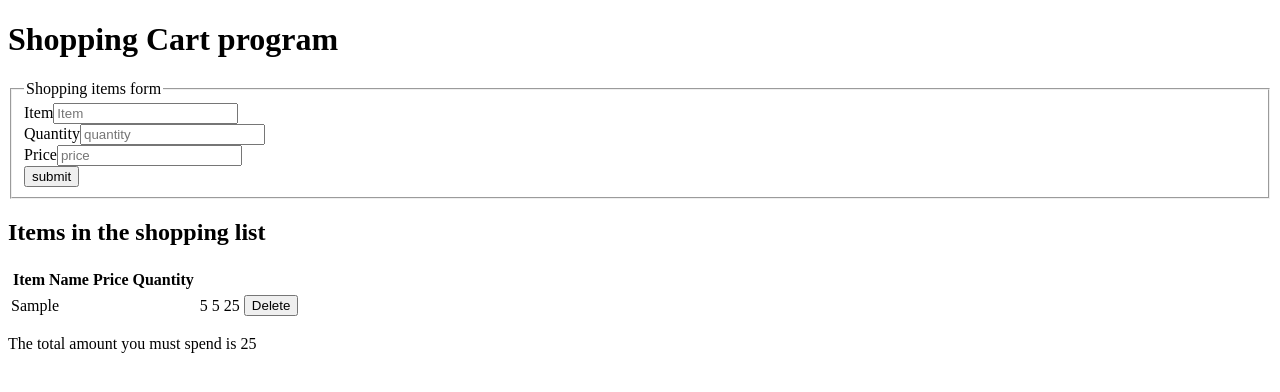
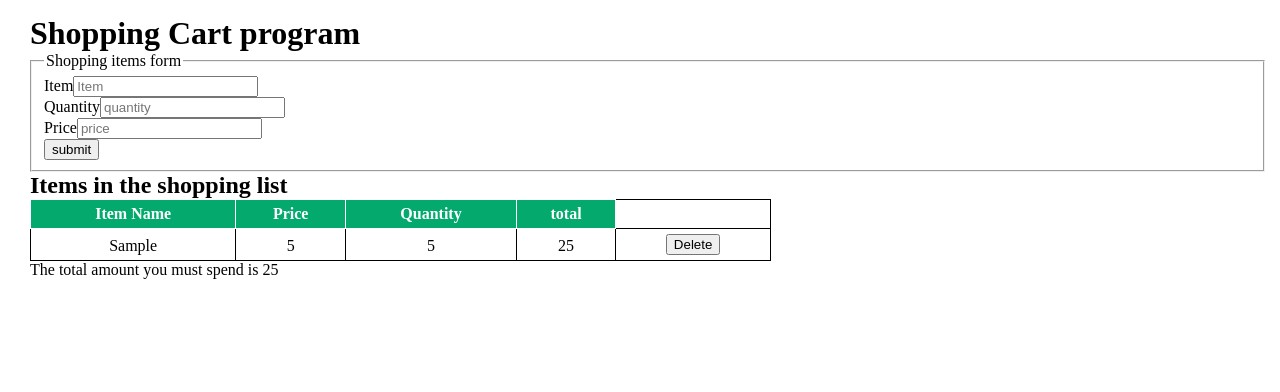
Before and after one commit to wshibero/react-shopping-list, a React (Vite) app: page / in a window 1280 px wide. Both pictures are taken after typing "Sample", "5", "5" into the empty fields and a click on the input "submit". Shown: the top 392 px of the page. Built offline with nearby package versions, Linux system fonts and the light colour scheme.

Commit message:
added some of the css codes for the table

```diff
--- a/src/App.css
+++ b/src/App.css
@@ -1,2 +1,36 @@
 main {
+  margin: 15px;
+  margin-left: 30px;
 }
+
+th, td, table{
+  border: 1px solid;
+}
+
+thead {
+  background-color: #04AA6D;
+  color: white;
+}
+
+tr:hover{
+  background-color: aquamarine;
+}
+
+tr:nth-child(even) {
+  background-color: #f2f2f2;
+}
+
+td, th{
+  padding: 5px;
+  text-align: center;
+  vertical-align: bottom;
+}
+
+table{
+  width: 60%;
+  border-collapse: collapse;
+}
+
+*{
+  margin: 0;
+}
--- a/src/App.jsx
+++ b/src/App.jsx
@@ -67,13 +67,15 @@ export default function App() {
           <div>
             <h2>Items in the shopping list</h2>
             <table>
+              <thead>
                 <tr>
-                <theader>
                   <th>Item Name</th>
                   <th>Price</th>
                   <th>Quantity</th>
-                </theader>
+                  <th>total</th>
                 </tr>
+              </thead>
+              <tbody>
                 {shoppingList.map((item, index)=>{
                   return(
                     <tr key={index}>
@@ -89,6 +91,7 @@ export default function App() {
                     </tr>
                   )
                 })}
+              </tbody>
             </table>
             <p>The total amount you must spend is {total}</p>
           </div>
```
Lines whose indentation alone changed are shown as unchanged.
